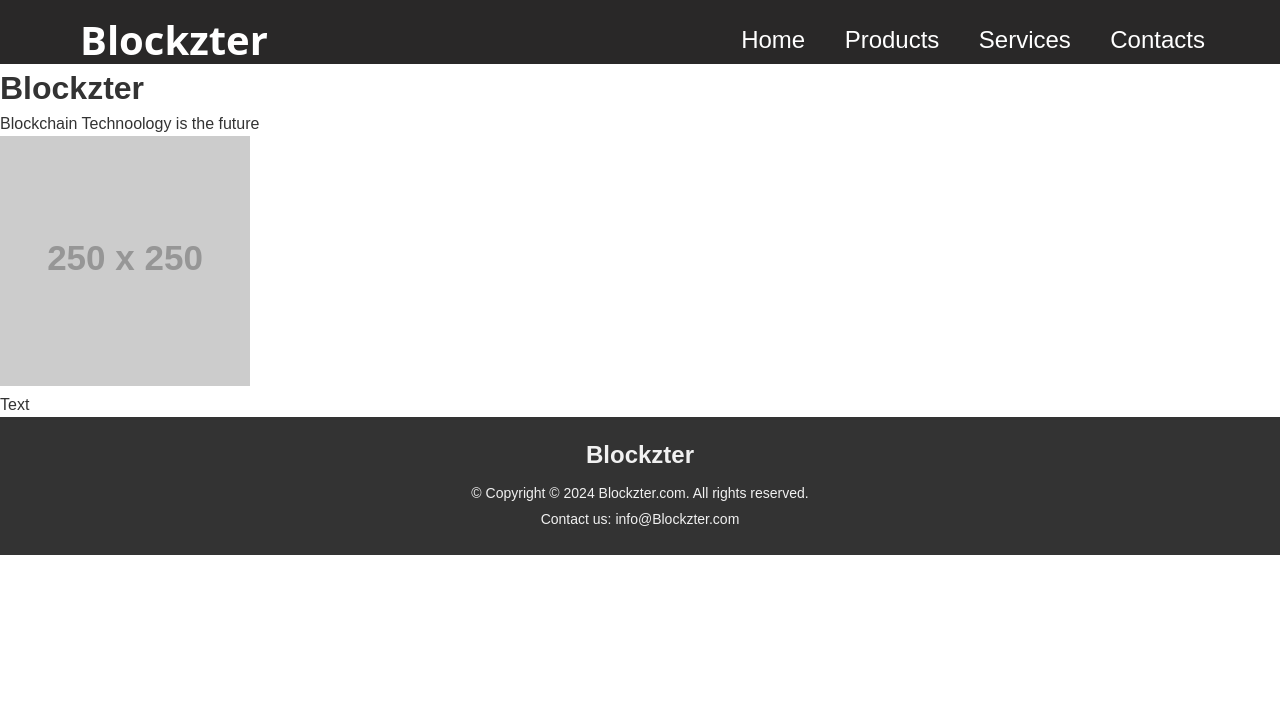
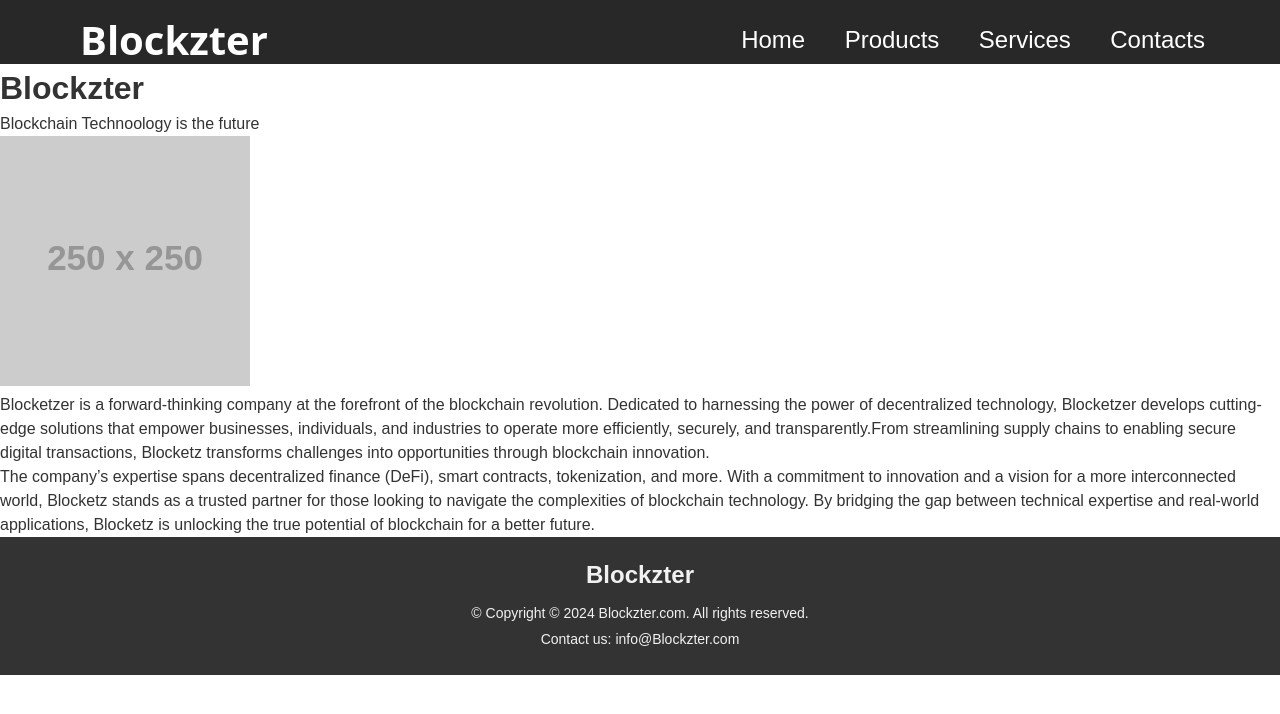
Before and after one commit to DS2877/agilt-grupp-9, a plain HTML site: page index.html in a window 1280 px wide. Drawn offline with Linux system fonts and the light colour scheme; placeholder pictures from the web are drawn by us; a web font is replaced by a local one.

Commit message:
Add text to the div  class"text-below*

```diff
--- a/index.html
+++ b/index.html
@@ -40,7 +40,25 @@
       </div>
 
       <div class="text-below">
-        <p>Text</p>
+        <p>
+          Blocketzer is a forward-thinking company at the forefront of the
+          blockchain revolution. Dedicated to harnessing the power of
+          decentralized technology, Blocketzer develops cutting-edge solutions
+          that empower businesses, individuals, and industries to operate more
+          efficiently, securely, and transparently.From streamlining supply
+          chains to enabling secure digital transactions, Blocketz transforms
+          challenges into opportunities through blockchain innovation.
+        </p>
+
+        <p>
+          The company’s expertise spans decentralized finance (DeFi), smart
+          contracts, tokenization, and more. With a commitment to innovation and
+          a vision for a more interconnected world, Blocketz stands as a trusted
+          partner for those looking to navigate the complexities of blockchain
+          technology. By bridging the gap between technical expertise and
+          real-world applications, Blocketz is unlocking the true potential of
+          blockchain for a better future.
+        </p>
       </div>
     </main>
 
```
